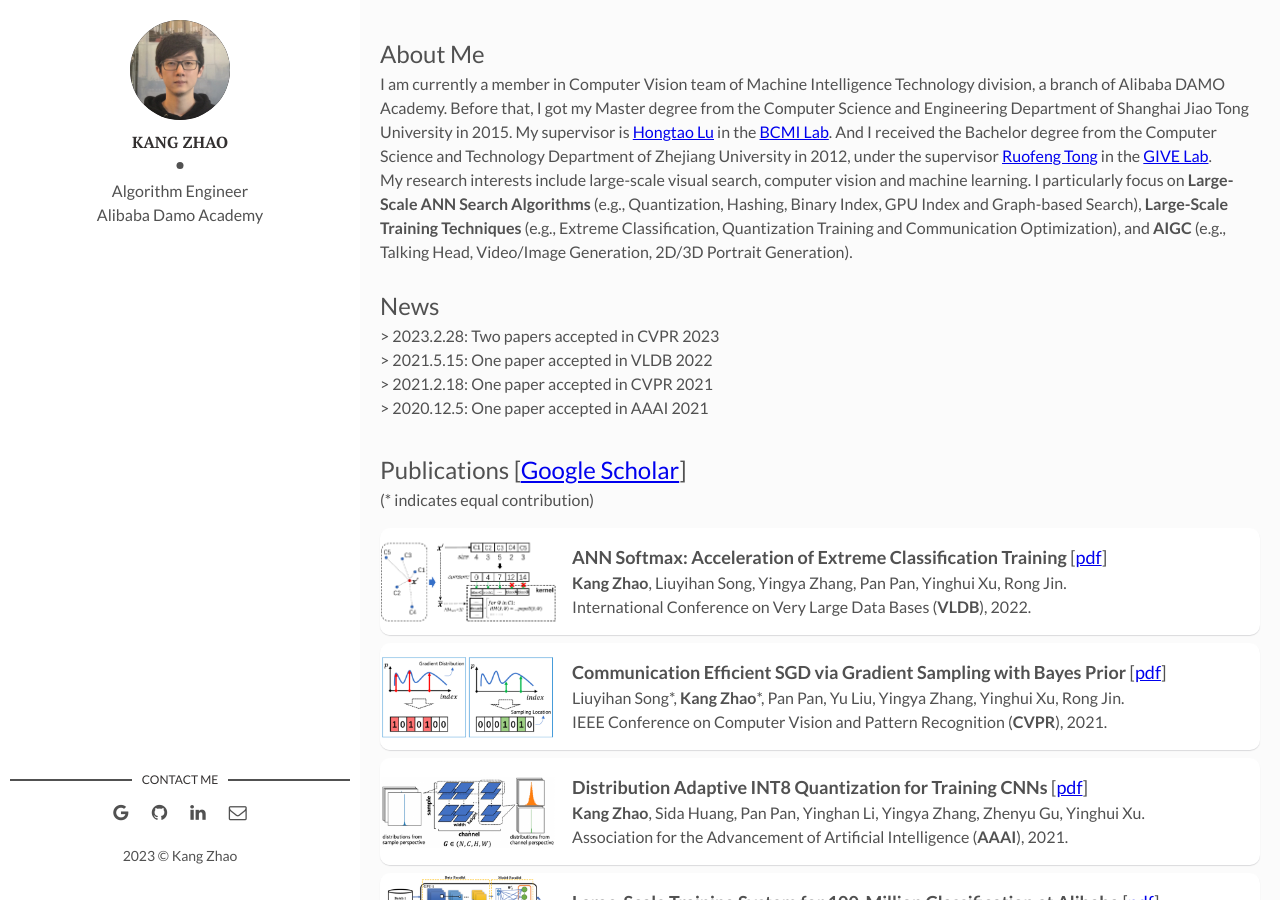
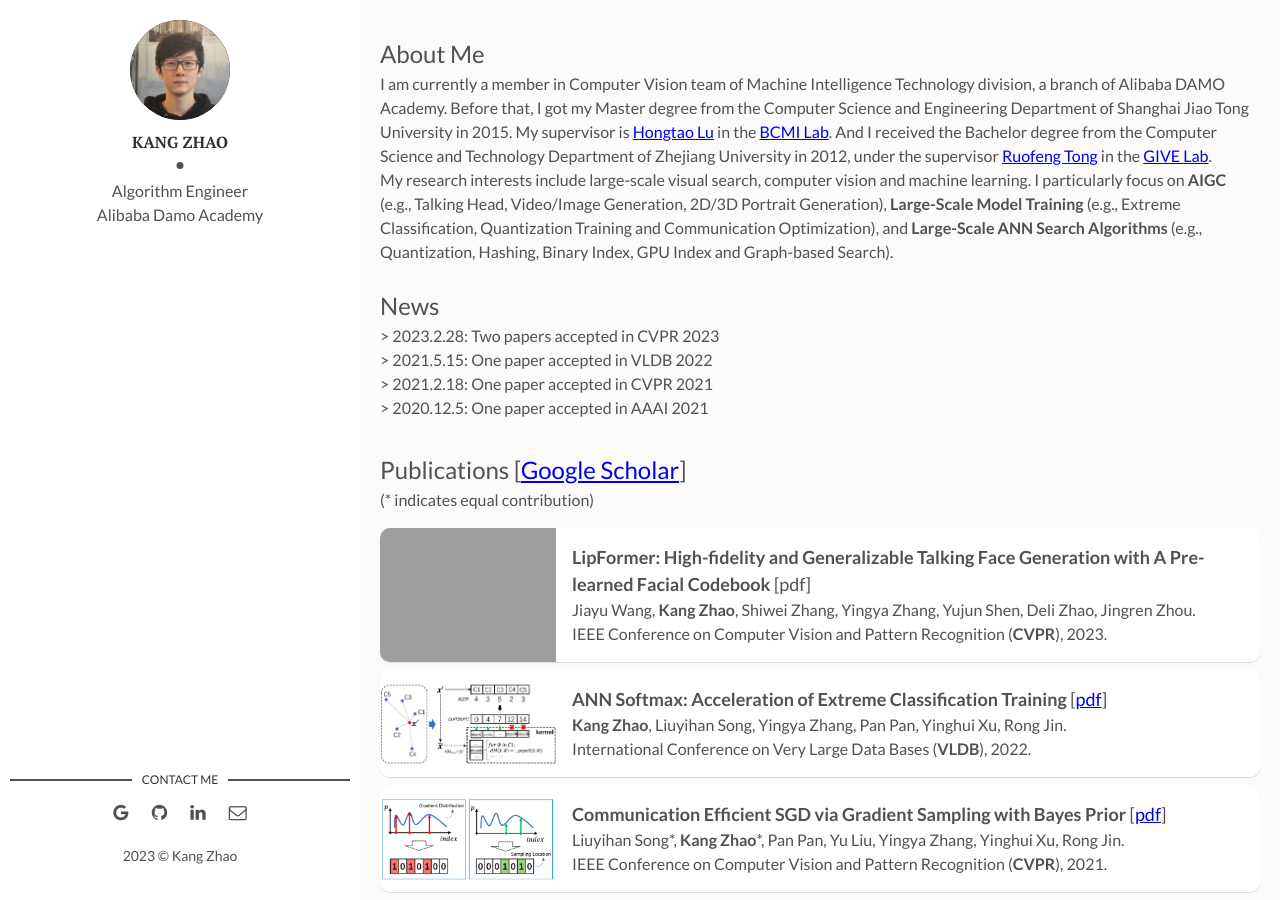
Before and after one commit to kangzhao2/kangzhao2.github.io, a Jekyll site: the page built from index.html, in a window 1280 px wide and 900 px high. Built offline with Jekyll 4.4.1, drawn with Linux system fonts in a browser that asks for light colours; the list of posts is cut into pages by our own code; grey boxes are pictures that could not be loaded.

Commit message:
Update index.html
add lipformer

```diff
--- a/index.html
+++ b/index.html
@@ -4,7 +4,7 @@ layout: main
 <body>
 <p><font size="5">About Me</font> <br>
 I am currently a member in Computer Vision team of Machine Intelligence Technology division, a branch of Alibaba DAMO Academy. Before that, I got my Master degree from the Computer Science and Engineering Department of Shanghai Jiao Tong University in 2015. My supervisor is <a href="http://www.cs.sjtu.edu.cn/PeopleDetail.aspx?id=95">Hongtao Lu</a> in the <a href="http://bcmi.sjtu.edu.cn/member.html">BCMI Lab</a>. And I received the Bachelor degree from the Computer Science and Technology Department of Zhejiang University in 2012, under the supervisor <a href="http://give.zju.edu.cn/memberHomepage/TongRuofeng.html">Ruofeng Tong</a> in the <a href="http://give.zju.edu.cn/portal/index.html">GIVE Lab</a>.<br>
-My research interests include large-scale visual search, computer vision and machine learning. I particularly focus on <b>Large-Scale ANN Search Algorithms</b> (e.g., Quantization, Hashing, Binary Index, GPU Index and Graph-based Search), <b>Large-Scale Training Techniques</b> (e.g., Extreme Classification, Quantization Training and Communication Optimization), and <b>AIGC</b> (e.g., Talking Head, Video/Image Generation, 2D/3D Portrait Generation).<br><br>
+My research interests include large-scale visual search, computer vision and machine learning. I particularly focus on <b>AIGC</b> (e.g., Talking Head, Video/Image Generation, 2D/3D Portrait Generation), <b>Large-Scale Model Training</b> (e.g., Extreme Classification, Quantization Training and Communication Optimization), and <b>Large-Scale ANN Search Algorithms</b> (e.g., Quantization, Hashing, Binary Index, GPU Index and Graph-based Search).<br><br>
 <font size="5">News</font> <br>
   > 2023.2.28: Two papers accepted in CVPR 2023<br>
   > 2021.5.15: One paper accepted in VLDB 2022<br>
@@ -14,6 +14,13 @@ My research interests include large-scale visual search, computer vision and mac
 <p><font size="5">Publications [<a href="https://scholar.google.com/citations?user=02H8RBIAAAAJ&hl=zh-CN">Google Scholar</a>]</font><br>(* indicates equal contribution)
 </p>
 </body>
+
+<article class="post">
+  <a class="post-thumbnail" style="background-image: url({{"/assets/img/Lipformer.png"}})"></a>
+  <div class="post-content">
+    <p><font size="4"><b>LipFormer: High-fidelity and Generalizable Talking Face Generation with A Pre-learned Facial Codebook</b> [<a>pdf</a>]</font> <br>Jiayu Wang, <b>Kang Zhao</b>, Shiwei Zhang, Yingya Zhang, Yujun Shen, Deli Zhao, Jingren Zhou. <br>IEEE Conference on Computer Vision and Pattern Recognition (<b>CVPR</b>), 2023.</p>
+  </div>
+</article>
 
 <article class="post">
   <a class="post-thumbnail" style="background-image: url({{"/assets/img/VLDB2022.png"}})"></a>
```
